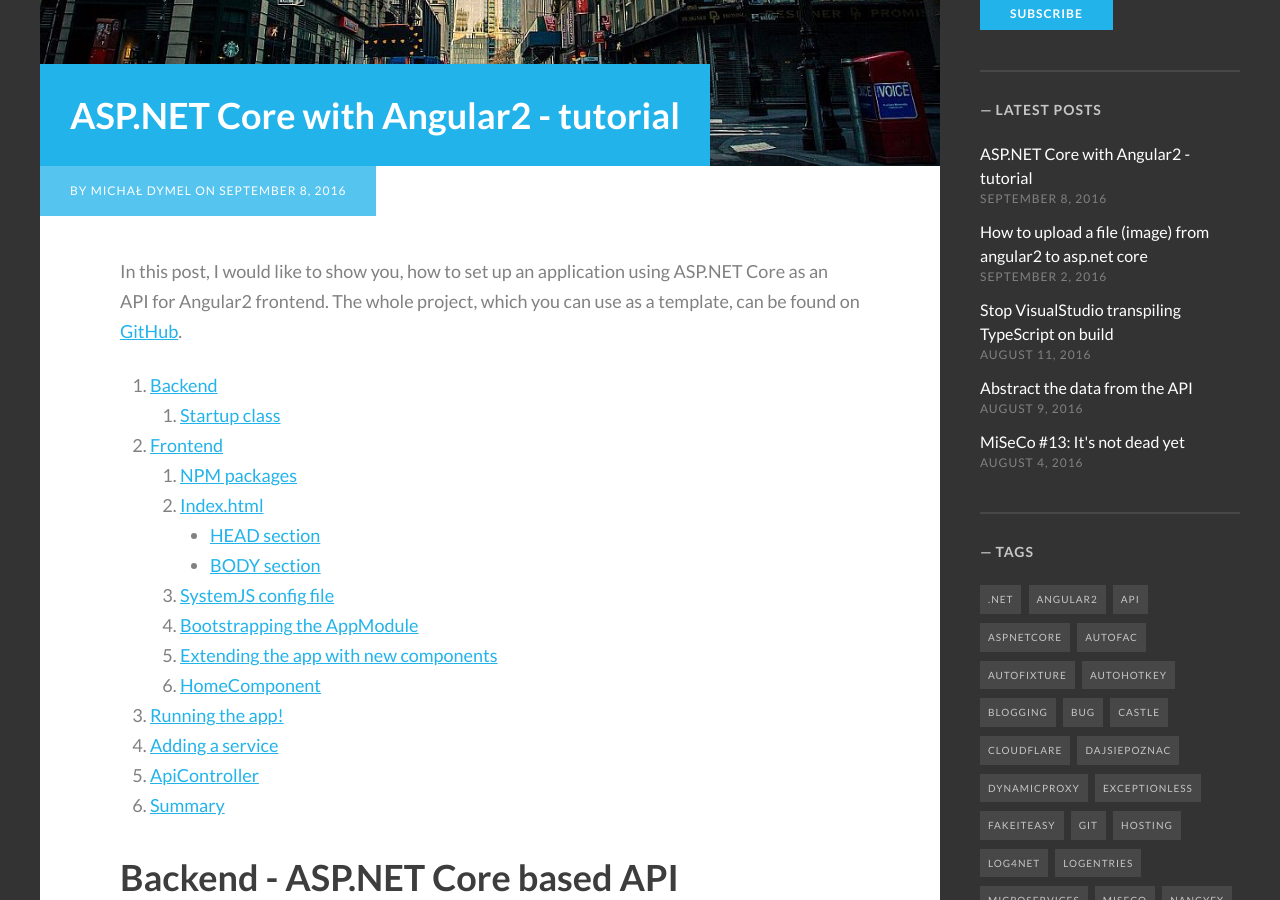
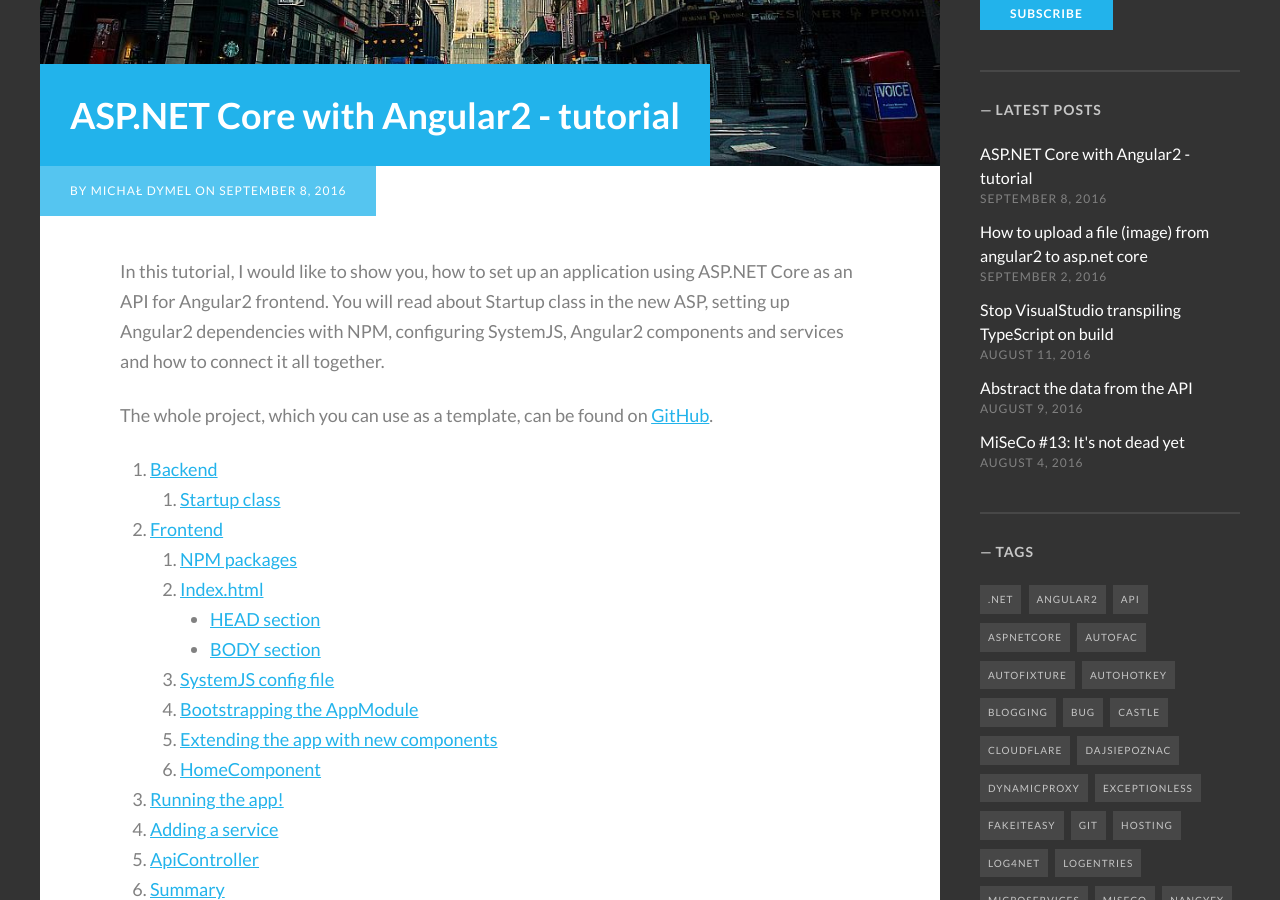
Before and after one commit to mdymel/devblog.dymel.pl, a Jekyll site: the page built from _posts/2016-09-08-aspnet-core-with-angular2-tutorial.markdown, in a window 1280 px wide and 900 px high, scrolled down 669 px. Built offline with Jekyll 4.4.1, drawn with Linux system fonts in a browser that asks for light colours; some web fonts are replaced; comment, search, counter and statistics services are not loaded.

Commit message:
ng2 tutorial - better first paragraph

```diff
--- a/_posts/2016-09-08-aspnet-core-with-angular2-tutorial.markdown
+++ b/_posts/2016-09-08-aspnet-core-with-angular2-tutorial.markdown
@@ -9,7 +9,8 @@
  - angular2
  - tutorial
 ---
-In this post, I would like to show you, how to set up an application using ASP.NET Core as an API for Angular2 frontend.
+In this tutorial, I would like to show you, how to set up an application using ASP.NET Core as an API for Angular2 frontend. You will read about Startup class in the new ASP, setting up Angular2 dependencies with NPM, configuring SystemJS, Angular2 components and services and how to connect it all together.
+
 The whole project, which you can use as a template, can be found on [GitHub](https://github.com/mdymel/AspNetCoreAngular2).
 
 1. [Backend](#backend)
```
